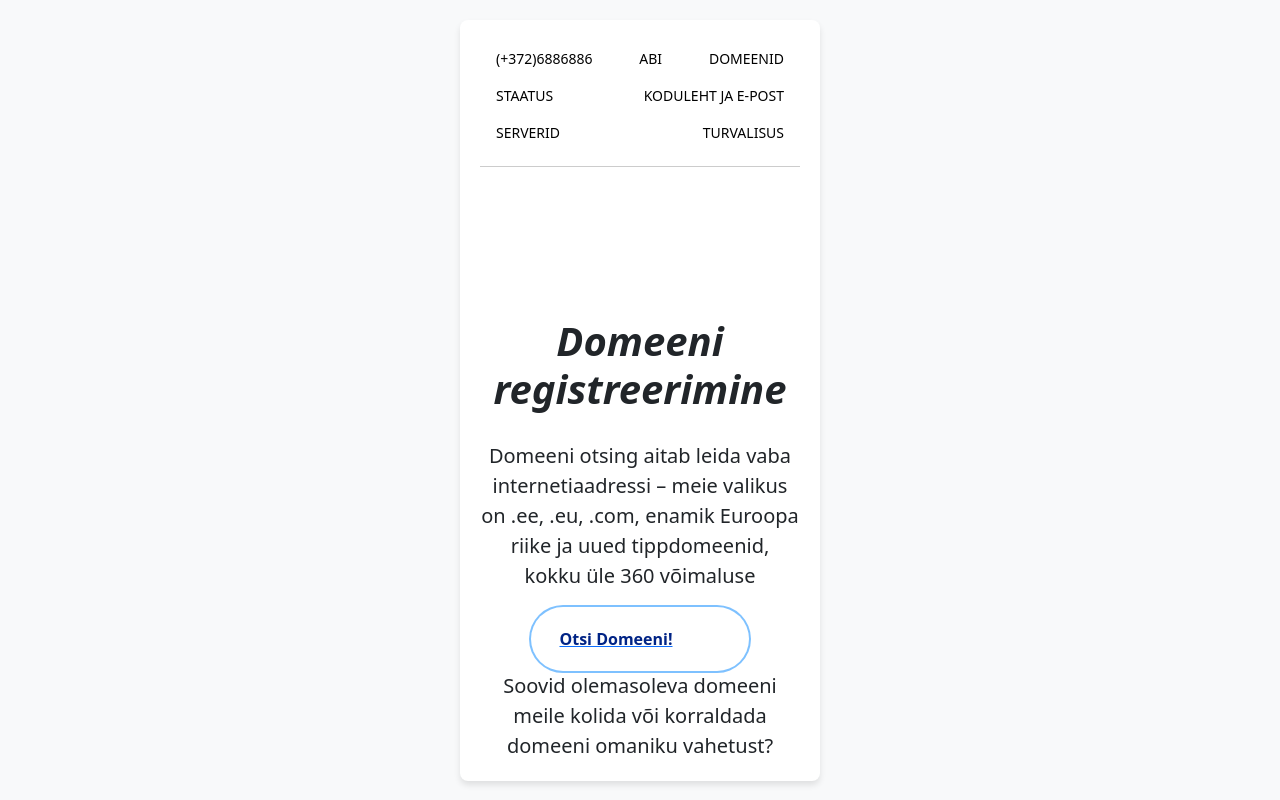
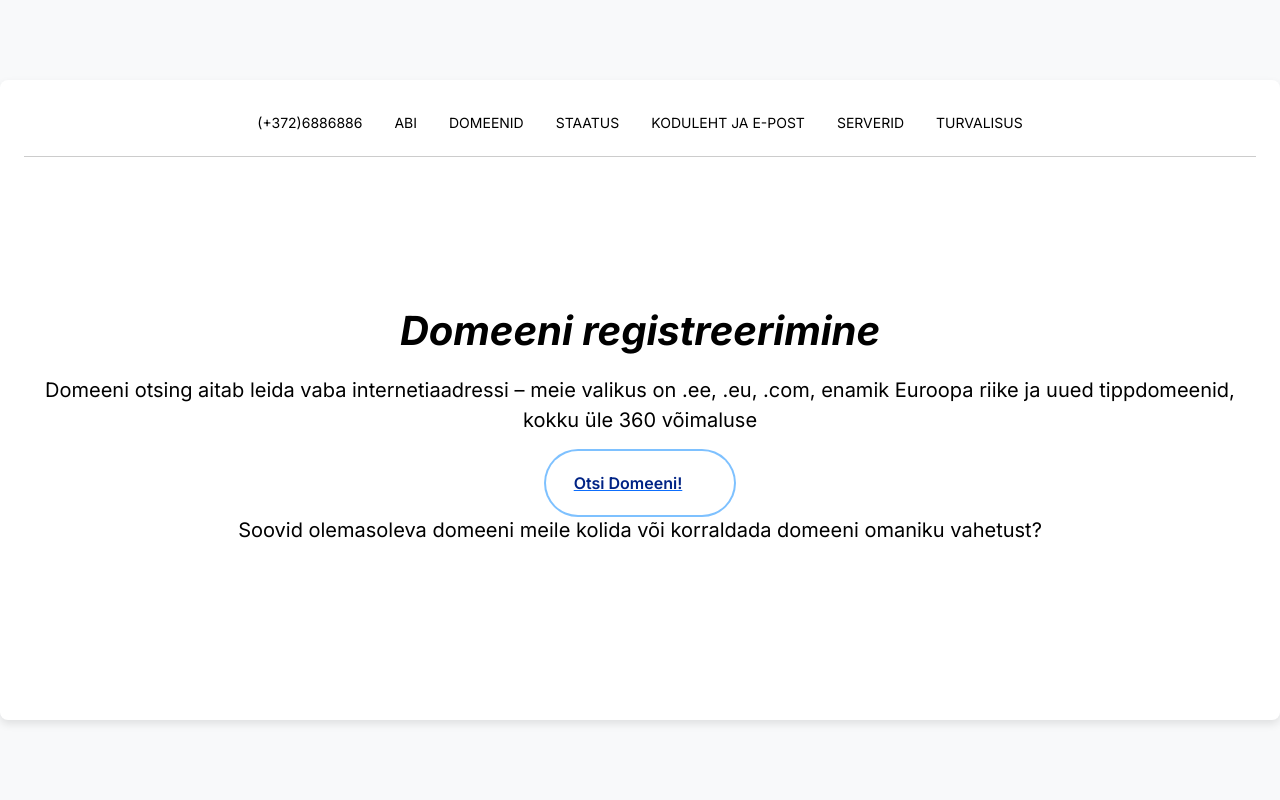
Before and after one commit to relinar/kasutajaliides, a plain HTML site: page index.html in a window 1280 px wide. Drawn offline with nearby package versions, Linux system fonts and the light colour scheme.

Commit message:
idk what happened

```diff
--- a/index.html
+++ b/index.html
@@ -8,13 +8,39 @@
   <link href="https://cdn.jsdelivr.net/npm/bootstrap@5.3.3/dist/css/bootstrap.min.css" rel="stylesheet"
     integrity="sha384-QWTKZyjpPEjISv5WaRU9OFeRpok6YctnYmDr5pNlyT2bRjXh0JMhjY6hW+ALEwIH" crossorigin="anonymous">
   <link rel="stylesheet" href="style.css">
+  <style>
+    /* Ensure the container doesn't overflow */
+    .container {
+      max-width: 100%;  /* Ensure the container takes up full width */
+      width: 100%;      /* Keeps the width responsive */
+      box-sizing: border-box;  /* Ensures padding is included in width */
+      overflow: hidden; /* Prevent overflow of content */
+    }
+
+    /* Ensure text inside the container wraps correctly and doesn't overflow */
+    .text-wrap {
+      word-wrap: break-word;     /* Breaks long words if needed */
+      overflow-wrap: break-word; /* Forces wrapping */
+      word-break: break-word;    /* Ensures words break if necessary */
+      white-space: normal;       /* Prevents horizontal scrolling and wraps text */
+    }
+
+    /* Additional styling for overall page structure */
+    body {
+      margin: 0;
+      padding: 0;
+      background-color: #f8f9fa;
+    }
+  </style>
 </head>
 
-<body>
+<body class="bg-light"> <!-- Background color for the page -->
   <div class="d-flex justify-content-center align-items-center min-vh-100">
-    <div class="container white-container">
+    <div class="container white-container p-4">
+      <div class="row">
         <!-- Top navigation container -->
-      <ul class="top-nav nav">
+        <div class="col-12">
+          <ul class="top-nav nav d-flex justify-content-center">
             <li class="nav-item"><a href="#" class="nav-link">(+372)6886886</a></li>
             <li class="nav-item"><a href="#" class="nav-link">ABI</a></li>
             <li class="nav-item"><a href="#" class="nav-link">DOMEENID</a></li>
@@ -23,14 +49,22 @@
             <li class="nav-item"><a href="#" class="nav-link">SERVERID</a></li>
             <li class="nav-item"><a href="#" class="nav-link">TURVALISUS</a></li>
           </ul>
+        </div>
+      </div>
 
+      <div class="row">
         <!-- Main heading and paragraph -->
-      <h1 class="main-heading first-text">Domeeni registreerimine</h1>
-      <p class="lead second-text">Domeeni otsing aitab leida vaba internetiaadressi – meie valikus on .ee, .eu, .com,
+        <div class="col-12">
+          <h1 class="main-heading first-text text-center">Domeeni registreerimine</h1>
+          <p class="lead second-text text-center text-wrap">Domeeni otsing aitab leida vaba internetiaadressi – meie valikus on .ee, .eu, .com,
             enamik Euroopa riike ja uued tippdomeenid, kokku üle 360 võimaluse</p>
+        </div>
+      </div>
 
+      <div class="row justify-content-center">
         <!-- Centered Modern Animated Button with Link -->
-      <div class="domain-container">
+        <div class="col-auto">
+          <div class="domain-container text-center">
             <a href="teineleht.html">
               <button class="animated-button">
                 <span class="text">Otsi Domeeni!</span>
@@ -38,8 +72,15 @@
               </button>
             </a>
           </div>
+        </div>
+      </div>
 
-      <p class="lead third-text">Soovid olemasoleva domeeni meile kolida või korraldada domeeni omaniku vahetust?</p>
+      <div class="row">
+        <!-- Additional text paragraph -->
+        <div class="col-12">
+          <p class="lead third-text text-center text-wrap">Soovid olemasoleva domeeni meile kolida või korraldada domeeni omaniku vahetust?</p>
+        </div>
+      </div>
     </div>
   </div>
 
--- a/style.css
+++ b/style.css
@@ -1,31 +1,11 @@
 @import url('https://fonts.googleapis.com/css2?family=Inter:ital,opsz,wght@0,14..32,100..900;1,14..32,100..900&display=swap');
 
-/* General styles */
-html, body {
-    background-color: #f8f9fa;
-    display: flex;
-    justify-content: center;
-    align-items: center;
-    min-height: 100vh;
-    overflow-x: hidden; /* Prevent horizontal scrolling */
-    padding: 0;
-    margin: 0;
-}
-
-/* Main container */
-.white-container {
-    background-color: white;
-    padding: 20px;
-    border-radius: 8px;
-    box-shadow: 0 4px 6px rgba(0, 0, 0, 0.1);
-    width: 90%;
-    max-width: 400px;
-    text-align: center;
-    min-height: 85vh; /* Ensures content fits within smaller screens */
-    display: flex;
-    flex-direction: column;
-    justify-content: space-between; /* Keeps spacing balanced */
-    overflow-y: auto; /* Allows scrolling inside the container */
+body {
+    background-color: #ddd7d7;
+    color: #000000;
+    font-family: "Inter", sans-serif;
+    height: 100vh;  /* Ensure the body takes full viewport height */
+    margin: 0;  /* Remove default body margin */
 }
 
 
@@ -52,6 +32,18 @@ html, body {
     min-height: 100vh;  /* Ensure the container takes at least 100% of the viewport height */
 }
 
+.white-container {
+    background-color: #fff;  /* White background for the container */
+    padding: 20px;
+    border-radius: 8px;  /* Optional: round corners */
+    box-shadow: 0 4px 8px rgba(0, 0, 0, 0.1);  /* Optional: subtle shadow for the container */
+    width: 90%;  /* Set a max-width for the white container, adjust as needed */
+    max-width: 1500px;  /* Optional: Set a max-width for better responsiveness */
+    display: flex;
+    flex-direction: column;
+    justify-content: flex-start;  /* Align all content from the top */
+    height: 80vh;  /* Give the container a fixed height (adjustable) */
+}
 
 .top-nav {
     display: flex;
@@ -110,7 +102,7 @@ html, body {
 }
 
 .animated-button svg {
-    position: relative;
+    position: absolute;
     width: 24px;
     fill: rgb(0, 109, 172);
     z-index: 9;
@@ -126,7 +118,7 @@ html, body {
 }
 
 .animated-button .circle {
-    position: relative;
+    position: absolute;
     top: 50%;
     left: 50%;
     transform: translate(-50%, -50%);
@@ -192,3 +184,9 @@ html, body {
 .top-nav .nav-link.active {
     color: #000;  /* Black for active state */
 }
+
+@media screen and (width: 300%) {
+    div.example {
+      display: none;
+    }
+  }
```
Lines whose indentation alone changed are shown as unchanged.
